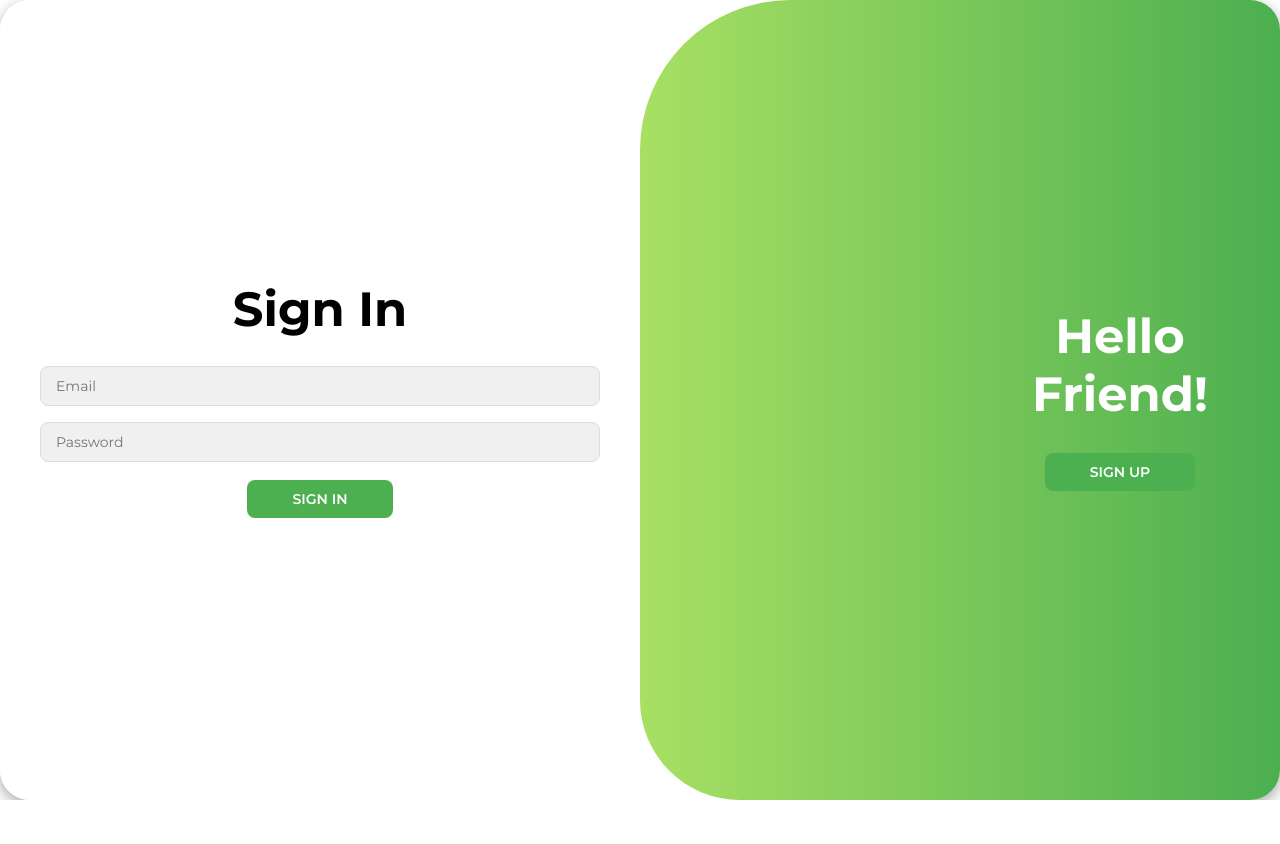
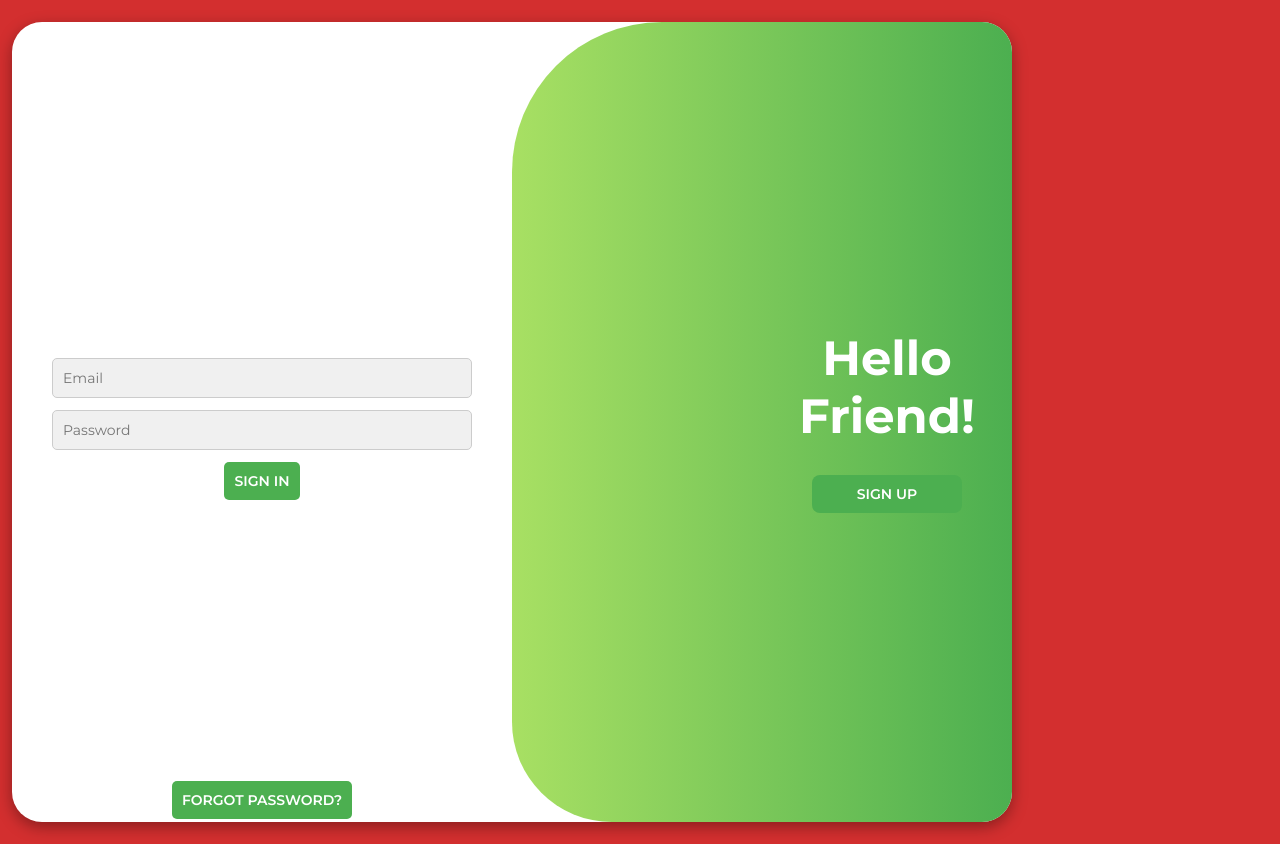
Before and after one commit to Advanced-computer-lab-2024/Triptastic, a React (Create React App) app in the folder frontend/: page /tourist-register in a window 1280 px wide. Before the commit the page ends 800 px from the top, so only its background shows below. Built offline with nearby package versions, Linux system fonts and the light colour scheme.

Commit message:
forgot password

```diff
--- a/frontend/src/pages/signuptest.module.css
+++ b/frontend/src/pages/signuptest.module.css
@@ -31,6 +31,7 @@
     overflow: hidden;
     width: 100%; /* Full width */
     height: 100vh; /* Full height */
+
     display: flex;
     align-items: center;
     justify-content: space-between;
@@ -122,15 +123,73 @@
     z-index: 3;
 }
 
+/* Sign-In Form */
 :local(.signIn) {
+    top: 50%;
+    position: absolute;
     left: 0;
+    transform: translateY(-50%); /* Offset by half the height of the element */
+    width: 50%;
+    display: flex;
+    max-width: 600px;
+    opacity: 1;
+    z-index: 1;
+    flex-direction: column;
+    align-items: center;
+    justify-content:center; /* Align items to the top */
+    transition: transform 0.6s ease-in-out, opacity 0.6s ease-in-out;
+}
 
+/* Style for h1 */
+:local(.signIn h1) {
+    margin-bottom: 0px; /* Space between the heading and the form */
+    font-size: 3rem; /* Adjust the size of the heading */
+    text-align: center; /* Center align the heading text */
 }
 
 
+/* Sign-In form inputs and button */
+:local(.signIn form) {
+    width: 100%;
+    display: flex;
+    flex-direction: column;
+    gap: 12px; /* Reduced space between form elements */
+}
+:local(.signIn form div) {
+    margin-bottom: 0px; /* Reduced spacing between form fields */
+    width: 50%;
+}
+/* Sign-In input fields */
+:local(.signIn input) {
+    padding: 10px;
+    margin: 0px;
+    width: 100%;
+    border: 1px solid #ccc;
+    border-radius: 5px;
+}
 
+/* Sign-In button */
+:local(.signIn button) {
+    padding: 10px;
+    margin-top: 5px;
+    border: none;
+    background-color: #4CAF50;
+    color: white;
+    border-radius: 5px;
+    cursor: pointer;
+}
 
+/* Sign-In button hover */
+:local(.signIn button:hover) {
+    background-color:#4CAF50;
+}
 
+/* Adjust the margin for the Forgot Password button */
+:local(.signIn button:last-child) {
+    margin-top: 0px; /* Reduce space above the 'Forgot Password?' button */
+}
+
+/* For container management */
 :local(.container .signIn) {
     left: 0; /* Keep Sign-In on the left */
     position: absolute; /* Ensure it's positioned relative to the container */
@@ -138,9 +197,126 @@
 }
 
 :local(.container.active .signIn) {
-    transform: translateX(-100%); /* Move Sign-In out of view to the left */
+    transform: translateX(-50%); /* Move Sign-In out of view to the left */
     opacity: 0; /* Hide it */
 }
+
+:local(.signIn) {
+    left: 0;
+
+}
+
+
+:local(.otpResetForm) {
+    width: 100%;
+    max-width: 500px; /* Smaller max-width for OTP form */
+    margin: 30px auto;
+    padding: 2px;
+    background-color: #fff;
+    border-radius: 8px;
+    box-shadow: 0 5px 15px rgba(0, 0, 0, 0.1);
+    display: flex;
+    flex-direction: column;
+    align-items: center;
+    text-align: center;
+    transition: all 0.3s ease;
+}
+
+/* OTP form input fields */
+:local(.otpResetForm input) {
+    width: 100%;
+    margin: 10px 0;
+    padding: 5px;
+    font-size: 16px;
+    border: 1px solid #ddd;
+    border-radius: 8px;
+    outline: none;
+}
+
+/* OTP Reset Form Submit Button */
+:local(.otpResetForm button) {
+    padding: 8px 16px;
+    font-size: 14px;
+    border-radius: 6px;
+}
+
+:local(.otpResetForm button:hover) {
+    background-color: #388e3c;
+}
+/* Add styles for the button container */
+:local(.buttonContainer ){
+    display: flex;
+    gap: 5px; /* Space between buttons */
+    justify-content: center; /* Center buttons horizontally */
+  }
+
+  /* Optional: Style the buttons to make them look better */
+  :local(.buttonContainer button) {
+    padding: 10px 20px;
+    border: none;
+    background-color: #4CAF50; /* Green background */
+    color: white;
+    cursor: pointer;
+    border-radius: 5px;
+    font-size: 16px;
+  }
+
+  :local(.buttonContainer button:hover) {
+    background-color: #45a049;
+  }
+
+
+/* Button to toggle between forms */
+:local(.otpResetForm button, .formContainer button) {
+    width: 80%;
+    padding: 12px;
+    background-color: #f44336;
+    color: #fff;
+    font-size: 16px;
+    border-radius: 8px;
+    border: none;
+    cursor: pointer;
+    margin: 10px 0;
+}
+
+:local(.otpResetForm button:hover, .formContainer button:hover) {
+    background-color: #d32f2f;
+}
+
+/* Responsive design adjustments */
+@media (max-width: 768px) {
+    :local(.formContainer) {
+        width: 90%;
+        padding: 15px;
+    }
+
+    :local(.formContainer input, .formContainer button) {
+        width: 90%; /* Full width on small screens */
+    }
+
+    :local(.otpResetForm) {
+        width: 90%;
+        padding: 15px;
+    }
+
+    :local(.otpResetForm input, .otpResetForm button) {
+        width: 90%; /* Full width OTP fields on small screens */
+    }
+}
+
+
+:local(.container .signIn) {
+    left: 0; /* Keep Sign-In on the left */
+    position: absolute; /* Ensure it's positioned relative to the container */
+
+    transition: transform 0.6s ease-in-out, opacity 0.6s ease-in-out;
+}
+
+:local(.container.active .signIn) {
+    transform: translateX(-50%); /* Move Sign-In out of view to the left */
+    opacity: 0; /* Hide it */
+}
+
 /* Sign-Up Form */
 :local(.signUp) {
     position: absolute;
--- a/frontend/src/pages/touristReg.jsx
+++ b/frontend/src/pages/touristReg.jsx
@@ -4,6 +4,20 @@ import styles from './signuptest.module.css'; // Import CSS module
 
 function AuthPage() {
   const [isSignUp, setIsSignUp] = useState(false); // State to toggle forms
+  const [isForgotPassword, setIsForgotPassword] = useState(false);
+  const [otpSent, setOtpSent] = useState(false); // Track OTP sent status
+  const [signInEmail, setSignInEmail] = useState('');
+  const [signInPassword, setSignInPassword] = useState('');
+  const [showSignIn, setShowSignIn] = useState(true); // Toggle for Sign-In form visibility
+  const [emailForOTP, setEmailForOTP] = useState('');
+  const [showOTPForm, setShowOTPForm] = useState(false); // Whether to show OTP form
+  const [otp, setOTP] = useState(''); // OTP input value
+  const [otpFormData, setOtpFormData] = useState({
+    Email: '',
+    otp: '',
+    newPassword: '',
+  });
+
   const navigate = useNavigate();
 
   // Separate state for Sign-Up form
@@ -41,7 +55,13 @@ function AuthPage() {
       [name]: value,
     }));
   };
-
+  const handleOTPChange = (e) => {
+    const { name, value } = e.target;
+    setOtpFormData((prevData) => ({
+      ...prevData,
+      [name]: value
+    }));
+  };
   // Handle Sign-Up form submission
   const handleSignUpSubmit = async (e) => {
     e.preventDefault();
@@ -124,13 +144,71 @@ const handleSignInSubmit = async (e) => {
   }
 };
 
+const handleRequestOTP = async (e) => {
+  e.preventDefault();
+  try {
+    const response = await fetch('http://localhost:8000/requestOTP', {
+      method: 'POST',
+      headers: { 'Content-Type': 'application/json' },
+      body: JSON.stringify({ Email: emailForOTP }),
+    });
+
+    if (response.ok) {
+      setOtpSent(true); // Mark OTP as sent
+      setErrorMessage('');
+      setSuccessMessage('OTP sent successfully!');
+    } else {
+      const errorData = await response.json();
+      setErrorMessage(errorData.error || 'Failed to send OTP');
+      setSuccessMessage('');
+    }
+  } catch (error) {
+    setErrorMessage('Something went wrong. Please try again later.');
+    setSuccessMessage('');
+  }
+};
+
+// Reset Password
+const handleResetPassword = async (e) => {
+  e.preventDefault();
+
+  // Ensure that the email is included in the reset request
+  const resetData = {
+    Email: otpFormData.emailForReset,  // Add emailForReset to the request data
+    otp: otpFormData.otp,
+    newPassword: otpFormData.newPassword,
+  };
+
+  try {
+    const response = await fetch('http://localhost:8000/resetPassword', {
+      method: 'POST',
+      headers: { 'Content-Type': 'application/json' },
+      body: JSON.stringify(resetData), // Send the email along with OTP and newPassword
+    });
+
+    if (response.ok) {
+      setSuccessMessage('Password reset successful!');
+      setErrorMessage('');
+      setOtpFormData({ Email: '', otp: '', newPassword: '', emailForReset: '' }); // Reset form data
+      setIsForgotPassword(false); // Optionally, you can redirect back to login or homepage
+    } else {
+      const errorData = await response.json();
+      setErrorMessage(errorData.error || 'Failed to reset password');
+      setSuccessMessage('');
+    }
+  } catch (error) {
+    setErrorMessage('Something went wrong. Please try again later.');
+  }
+};
 
 return (
   <div className={`${styles.container} ${isSignUp ? styles.active : ''}`}>
     {/* Half-Sliding Circle */}
     <div className={styles.halfCircle}></div>
 
+    {/* Main Content */}
     {/* Sign-Up Form */}
+    {isSignUp && (
       <div className={`${styles.formContainer} ${styles.signUp} ${isSignUp ? styles.active : ''}`}>
         <h1>Create Account</h1>
         {errorMessage && <p className={styles.errorMessage}>{errorMessage}</p>}
@@ -205,11 +283,16 @@ const handleSignInSubmit = async (e) => {
           <button type="submit">Register as Tourist</button>
         </form>
       </div>
+    )}
+
 
       {/* Sign-In Form */}
-      <div className={`${styles.formContainer} ${styles.signIn} ${!isSignUp ? styles.active : ''}`}>
+
+      {/* Sign-In Form */}
+      {showSignIn && !isSignUp && (
+        <div className={`${styles.formContainer} ${styles.signIn}`}>
+          <h1>Sign In</h1>
           <form onSubmit={handleSignInSubmit}>
-          <h1>Sign In</h1>
   <input
     type="email"
      name="Email"
@@ -225,10 +308,83 @@ const handleSignInSubmit = async (e) => {
   value={signInFormData.Password}
   onChange={handleSignInChange}
   required
+
   />
   <button type="submit">Sign In</button>
 </form>
+
+
+          <button onClick={() => setShowOTPForm(true)}>Forgot Password?</button>
+
+          {/* OTP Form */}
+          {showOTPForm && (
+            <div className={`${styles.otpResetForm}`}>
+              <h1>{otpSent ? 'Reset Password' : 'Request OTP'}</h1>
+              {errorMessage && <p className={styles.errorMessage}>{errorMessage}</p>}
+              {successMessage && <p className={styles.successMessage}>{successMessage}</p>}
+
+              {/* OTP Request Form */}
+              {!otpSent && (
+                <form onSubmit={handleRequestOTP}>
+                  <div>
+                    <label htmlFor="emailForOTP">Enter Email:</label>
+                    <input
+                      type="email"
+                      id="emailForOTP"
+                      value={emailForOTP}
+                      onChange={(e) => setEmailForOTP(e.target.value)}
+                      required
+                    />
                   </div>
+                  <button type="submit">Request OTP</button>
+                </form>
+              )}
+
+              {/* Reset Password Form */}
+              {otpSent && (
+                <form onSubmit={handleResetPassword}>
+                  <div>
+      <label htmlFor="emailForReset">Email:</label>
+      <input
+        type="email"
+        id="emailForReset"
+        name="emailForReset"
+        value={otpFormData.emailForReset} // New state for email field
+        onChange={handleOTPChange}
+        required
+      />
+    </div>
+                  <div>
+                    <label htmlFor="otpCode">OTP:</label>
+                    <input
+                      type="text"
+                      id="otpCode"
+                      name="otp"
+                      value={otpFormData.otp}
+                      onChange={handleOTPChange}
+                      required
+                    />
+                  </div>
+                  <div>
+                    <label htmlFor="newPassword">New Password:</label>
+                    <input
+                      type="password"
+                      id="newPassword"
+                      name="newPassword"
+                      value={otpFormData.newPassword}
+                      onChange={handleOTPChange}
+                      required
+                    />
+                  </div>
+                  <button type="submit">Reset Password</button>
+                </form>
+              )}
+              <button onClick={() => setShowOTPForm(false)}>Back to Sign In</button>
+            </div>
+          )}
+        </div>
+      )}
+
 
     {/* Toggle Panels */}
     <div className={styles.toggleContainer}>
@@ -244,7 +400,6 @@ const handleSignInSubmit = async (e) => {
         </div>
       )}
     </div>
-
   </div>
 );
 }
```
Lines whose indentation alone changed are shown as unchanged.
